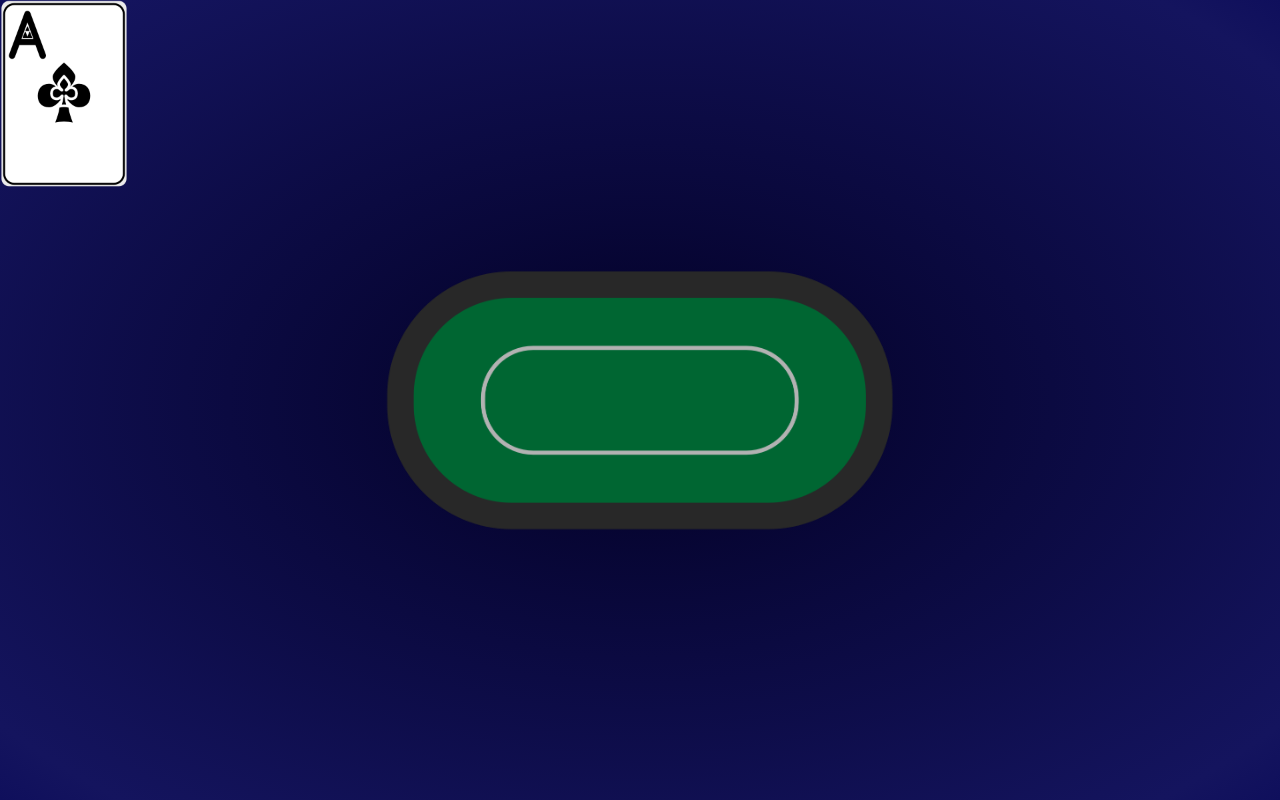
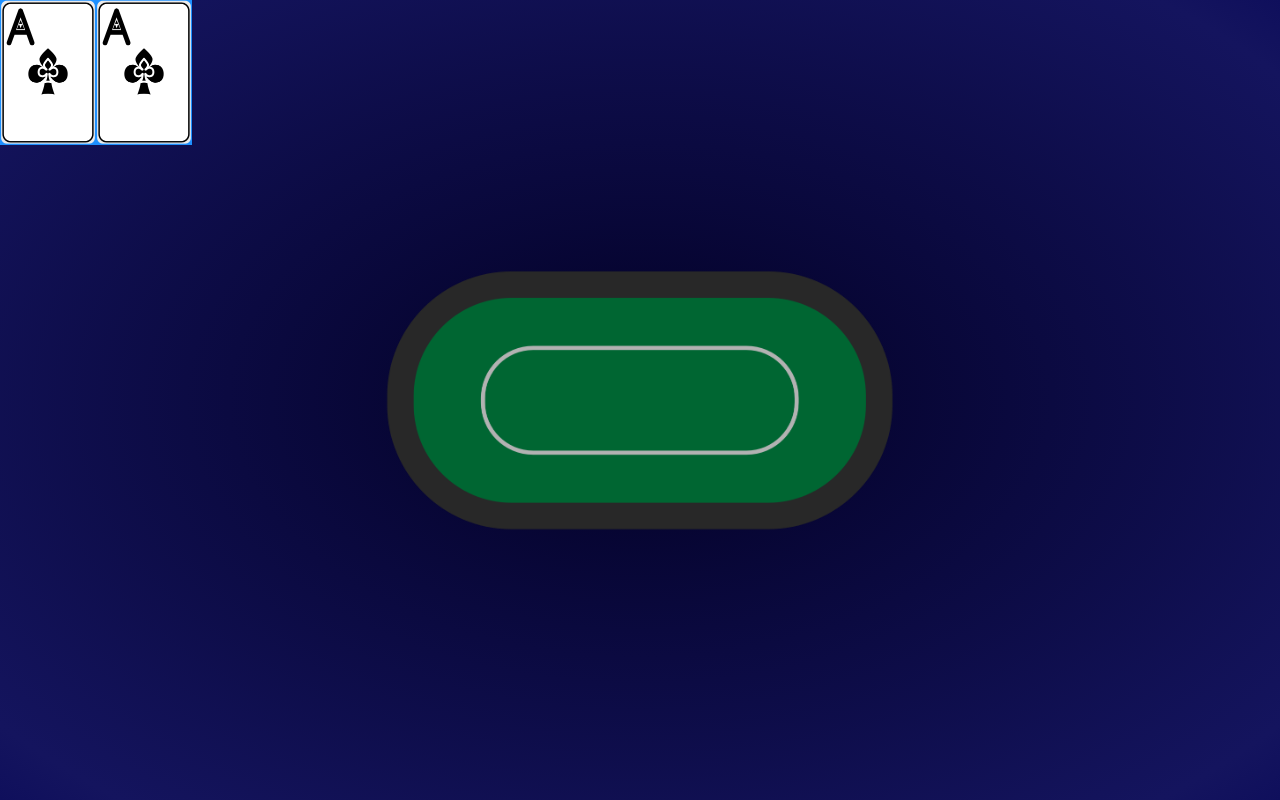
Before and after one commit to Project-OP/projectop_webclient, an Angular app: page /table in a window 1280 px wide. Built offline with nearby package versions, Linux system fonts and the light colour scheme.

Commit message:
more gui code

```diff
--- a/src/app/components/seat/seat.component.css
+++ b/src/app/components/seat/seat.component.css
@@ -0,0 +1,13 @@
+#cards{
+    display: inline-flex;
+    position: absolute;
+    background-color: DodgerBlue;
+
+    width: 15%;
+
+    justify-content: flex-start
+}
+#cards app-card{
+    display:inline-block;
+
+}
--- a/src/app/components/seat/seat.component.html
+++ b/src/app/components/seat/seat.component.html
@@ -1 +1,3 @@
-<p>seat works!</p>
+<div id="cards">
+    <app-card *ngFor="let c of cards"></app-card>
+</div>
--- a/src/app/components/seat/seat.component.ts
+++ b/src/app/components/seat/seat.component.ts
@@ -1,4 +1,5 @@
 import { Component, OnInit } from '@angular/core';
+import { CardComponent } from '../card/card.component';
 
 @Component({
   selector: 'app-seat',
@@ -7,7 +8,13 @@ import { Component, OnInit } from '@angular/core';
 })
 export class SeatComponent implements OnInit {
 
-  constructor() { }
+  cards: CardComponent[];
+
+  constructor() {
+    this.cards = new Array<CardComponent>();
+    this.cards.push(new CardComponent());
+    this.cards.push(new CardComponent());
+   }
 
   ngOnInit(): void {
   }
--- a/src/app/pages/table/table.component.css
+++ b/src/app/pages/table/table.component.css
@@ -1,5 +1,7 @@
 
-
+:host{
+    background-color: red;
+}
 .centerhv {
     margin: auto;
     position: absolute;
@@ -7,10 +9,5 @@
 }
 #table{
     width: 40%;
+
 }
-
-
-app-card{
-    display: block;
-    width:10%;
-}
--- a/src/app/pages/table/table.component.html
+++ b/src/app/pages/table/table.component.html
@@ -1,4 +1,6 @@
 <div id="area">
-<img id="table" class="centerhv t" src="/assets/img/table.png" />
+    <img id="table" class="centerhv t" src="/assets/img/table.png" />
 </div>
-<app-card></app-card>
+<div id="seats">
+    <app-seat *ngFor="let s of seats"></app-seat>
+</div>
--- a/src/app/pages/table/table.component.ts
+++ b/src/app/pages/table/table.component.ts
@@ -1,5 +1,6 @@
 import { DOCUMENT } from '@angular/common';
 import { Component, ElementRef, Inject, OnInit, ViewChild } from '@angular/core';
+import { SeatComponent } from 'src/app/components/seat/seat.component';
 import { ClientapiService } from 'src/app/services/clientapi.service';
 
 @Component({
@@ -10,13 +11,17 @@ import { ClientapiService } from 'src/app/services/clientapi.service';
 export class TableComponent implements OnInit {
 
 
+  seats: SeatComponent[];
 
   constructor(
     private api: ClientapiService,
     @Inject(DOCUMENT) private document: Document
     )
     {
-
+      this.seats = new Array<SeatComponent>();
+      for(let i = 0; i < 1; i++ ){
+        this.seats.push(new SeatComponent());
+      }
     }
 
 
--- a/src/styles.css
+++ b/src/styles.css
@@ -16,11 +16,3 @@ html{
     height: 100%;
 
 }
-app-card{
-    position: absolute;
-}
-.t{
-    position: absolute;
-    max-height: inherit;
-    box-sizing:border-box;
-}
```
Also changed, not shown: src/app/components/card/card.component.css (line endings or trailing spaces).
